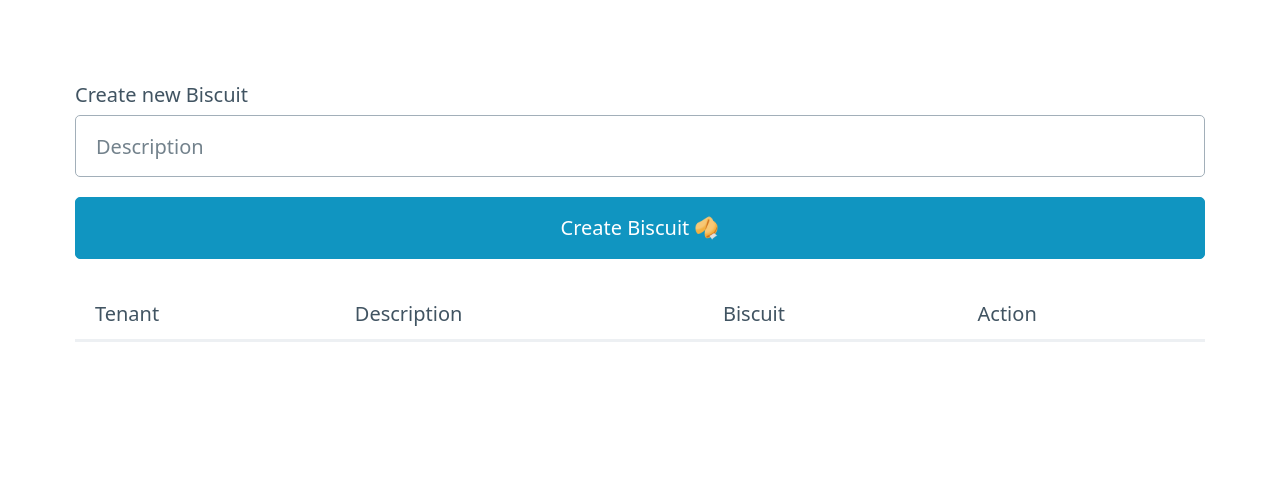
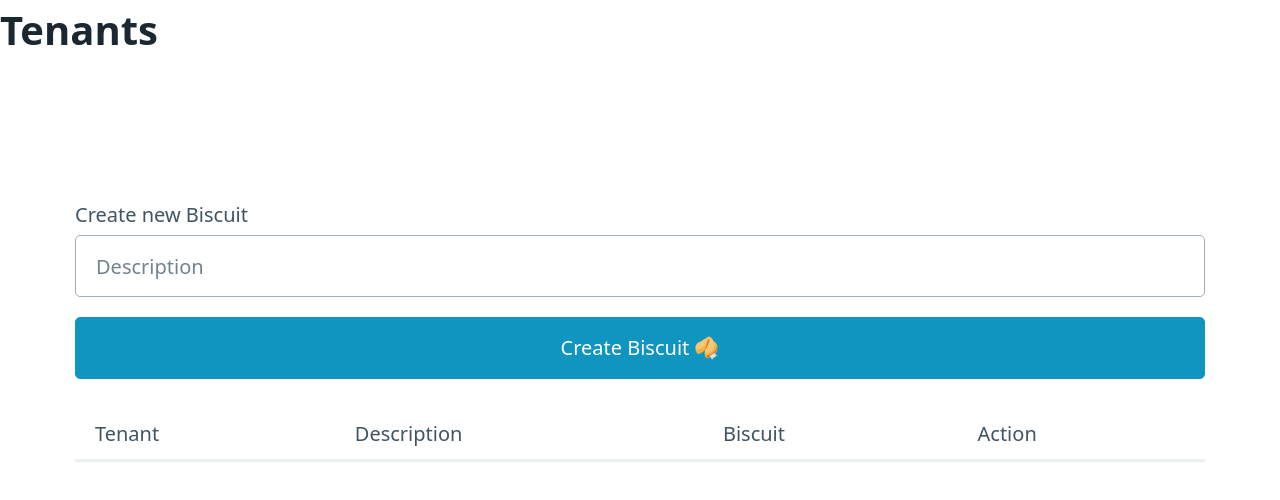
Before and after one commit to Akanoa/KV-lab, a plain HTML site: page assets/static/index.html in a window 1280 px wide. Drawn offline with Linux system fonts and the light colour scheme; no server answers.

Commit message:
Add title

```diff
--- a/assets/static/index.html
+++ b/assets/static/index.html
@@ -16,6 +16,8 @@
         <button class="tenant_delete">Delete ⛔</button>
     </td>
 </tr></template>
+
+<h1>Tenants</h1>
 
     <main class="container">
 
```
